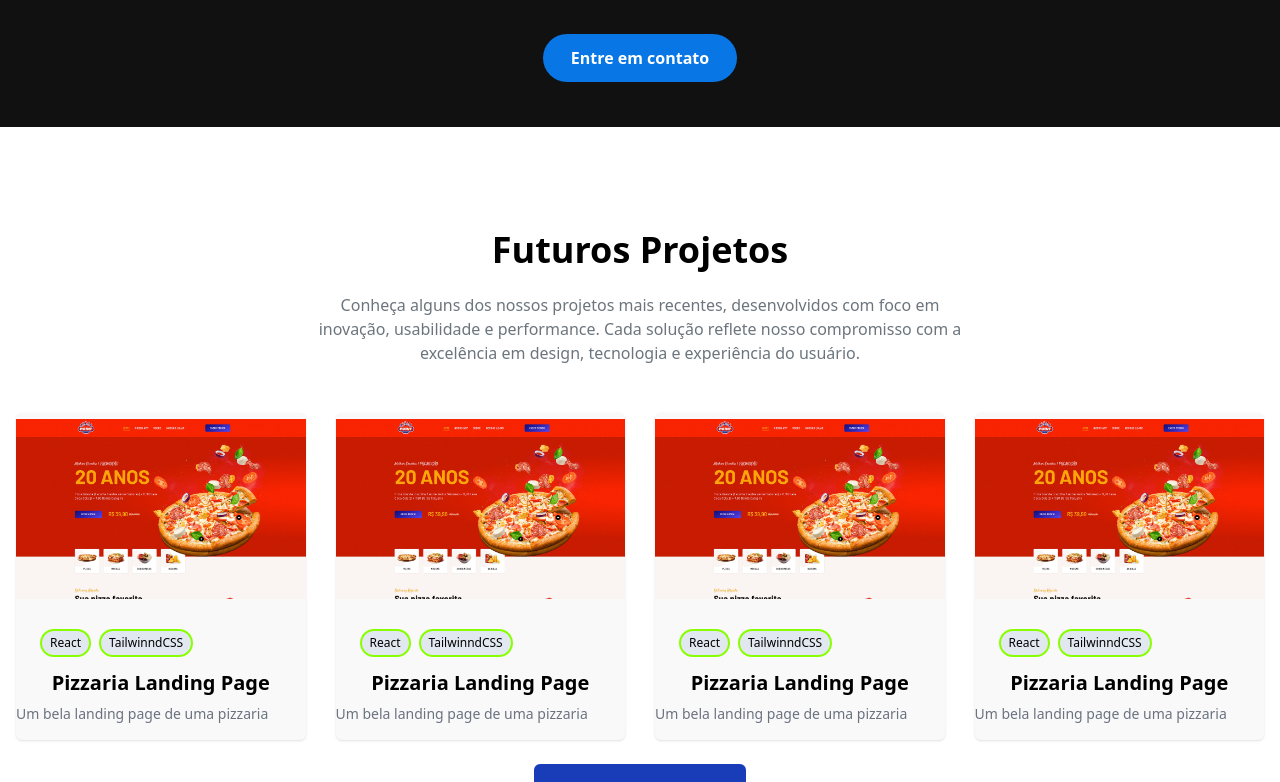
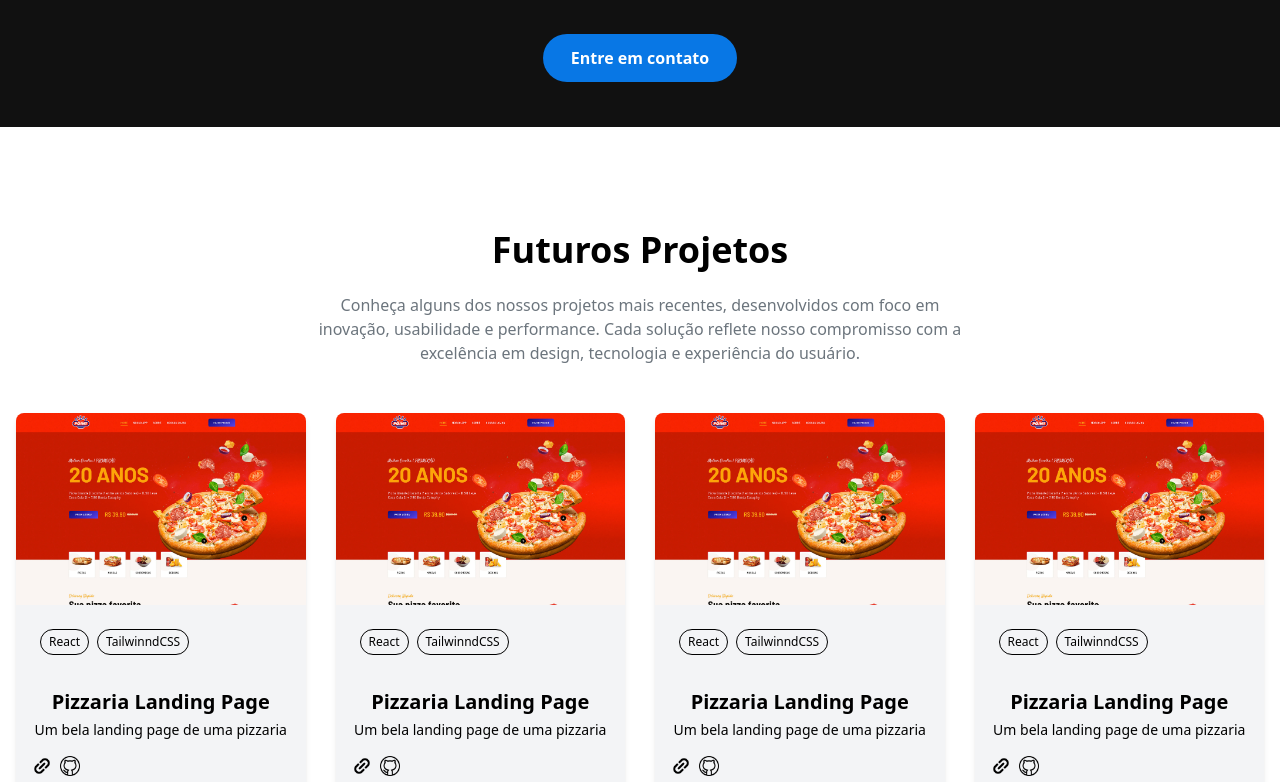
Before and after one commit to inovaSociety/inova---Projeto-3, a React (Vite) app in the folder inova/: page / in a window 1280 px wide. Shown: the part 2000-2782 px from the top of the page. Built offline with nearby package versions, Linux system fonts and the light colour scheme; a web font is replaced by a local one.

Commit message:
Update Project.jsx and Card.jsx

```diff
--- a/inova/src/components/projects/Card.jsx
+++ b/inova/src/components/projects/Card.jsx
@@ -1,7 +1,8 @@
 import React from 'react'
 import './Style.css'
 import Pizaaria from "../../images/projeto-pizzaria.jpg"
-
+import GitHub from "../../images/github.png"
+import LinkImg from "../../images/link.png"
 const Card = () => {
   const projects = [
       {
@@ -45,28 +46,43 @@ const Card = () => {
 
   return (
     <div>
-      <div className='class-projects-cards'>
+      <div className='grid grid-cols-1 md:grid-cols-2 lg:grid-cols-3 gap-8 class-projects-cards'>
 
             {projects.map((project,key) => (
                 <div
                     key={project.id}
-                    className='bg-[#f9f9f9] rounded-md shadow-sm transition-transform duration-200 max-w-sm mx-auto hover:-translate-y-1 project-card-um'
+                    className='group bg-gray-100 rounded-lg overflow-hidden shadow-md hover:shadow-lg transition-all duration-300'
                 >
-                    <div className='master-class'>
-                        <img src={project.image} alt={project.title} className='project-image'/>
+                    <div className='h-48 overflow-hidden'>
+                        <img src={project.image} alt={project.title} className='w-full h-full object-cover transition-transform duration-500 group-hover:scale-110'/>
                     </div>
                     <div className='p-6'>
-                        <div className='tags-container'>
+                        <div className='flex flex-wrap gap-2 mb-1'>
                             {project.tags.map((tag) =>(
-                                <span className='py-1 px-2 text-xs font-medium rounded-full bg-[#e2e8f0] text-[#1a202c] border-2 border-[#8f0]'>
+                                <span className='py-1 px-2 text-xs font-medium rounded-full bg-primary/20 text-secondary-foreground border '>
                                     {tag}
                                 </span>
                             ))}
                         </div>
                     </div>
 
-                    <h3 className='project-title'>{project.title}</h3>
-                    <p className='project-description'>{project.description}</p>
+                    <h3 className='text-xl font-semibold mb-1 text-center'>{project.title}</h3>
+                    <p className='text-muted-foreground text-sm mb-4 text-center'>{project.description}</p>
+                    <div className='flex justify-start px-4 pb-4 mt-2 space-x-2'>
+
+                                <a href={project.demoUrl} className='hover:scale-110 transition-transform duration-300 '
+                                >
+                                    <img src={LinkImg} alt="link" width={20} className='hover:brightness-125' />
+                                </a>
+                                <a  href={project.gitHubUrl} className='hover:scale-110 transition-transform duration-300 '
+
+                                >
+                                    <img src={GitHub} alt="github" width={20} className='hover:brightness-125' />
+
+                                </a>
+
+
+                    </div>
                 </div>
             ))}
         </div>
--- a/inova/src/components/projects/Project.jsx
+++ b/inova/src/components/projects/Project.jsx
@@ -6,7 +6,7 @@ import Card from './Card'
 
 const Project = () => {
   return (
-    <section>
+    <section className='py-24 px-4 relative '>
         <div className='projeto-zero'>
         <h2 className='text-[30px] font-bold mb-4 text-center'>Futuros <span className='text-secondary'>Projetos</span> </h2>
         <p className='text-center text-[#6c757d] text-muted-foreground mb-12 max-w-2xl mx-auto'>Conheça alguns dos nossos projetos mais recentes, desenvolvidos com foco em inovação, usabilidade e performance. Cada solução reflete nosso compromisso com a excelência em design, tecnologia e experiência do usuário.</p>
--- a/inova/src/components/projects/Style.css
+++ b/inova/src/components/projects/Style.css
@@ -1,18 +1,4 @@
 @import "tailwindcss";
-
-
-section {
-  padding: 96px 16px;
-  position: relative;
-}
-
-.container {
-  margin-left: auto;
-  margin-right: auto;
-  max-width: 1024px;
-  padding-left: 1rem;
-  padding-right: 1rem;
-}
 
 
 
@@ -50,10 +36,6 @@ span {
 }
 
 
-.project-card-um:hover {
-  transform: translateY(-2px);
-}
-
 .master-class {
   height: 192px;         /* exemplo com altura fixa */
   overflow: hidden;
@@ -69,35 +51,3 @@ span {
   object-fit: contain;
   transition: transform 0.5s;
 }
-
-.project-card-um:hover .project-image {
-  transform: scale(1.10);
-}
-
-.p-6 {
-  padding: 1.5rem; /* p-6 → 6 * 0.25rem = 1.5rem (24px) */
-}
-
-.tags-container {
-  display: flex;
-  flex-wrap: wrap;
-  gap: 0.5rem;    /* gap-2 → 2 * 0.25rem = 0.5rem (8px) */
-  margin-bottom: -30px; /* mb-4 → 4 * 0.25rem = 1rem (16px) */
-}
-
-
-
-.project-title {
-  font-size: 1.25rem;       /* text-xl => 20px */
-  font-weight: 600;         /* font-semibold */
-  margin-bottom: 0.25rem;
-  margin-top: 10px;
-  text-align: center;  /* mb-1 => 4px */
-}
-
-.project-description {
-  color: var(--muted-foreground, #6b7280); /* substitua pela cor real do seu design system */
-  font-size: 0.875rem;       /* text-sm => 14px */
-  margin-bottom: 1rem;
-  margin-top: 5px;     /* mb-4 => 16px */
-}
```
Also changed, not shown: inova/src/images/link.png (added).
